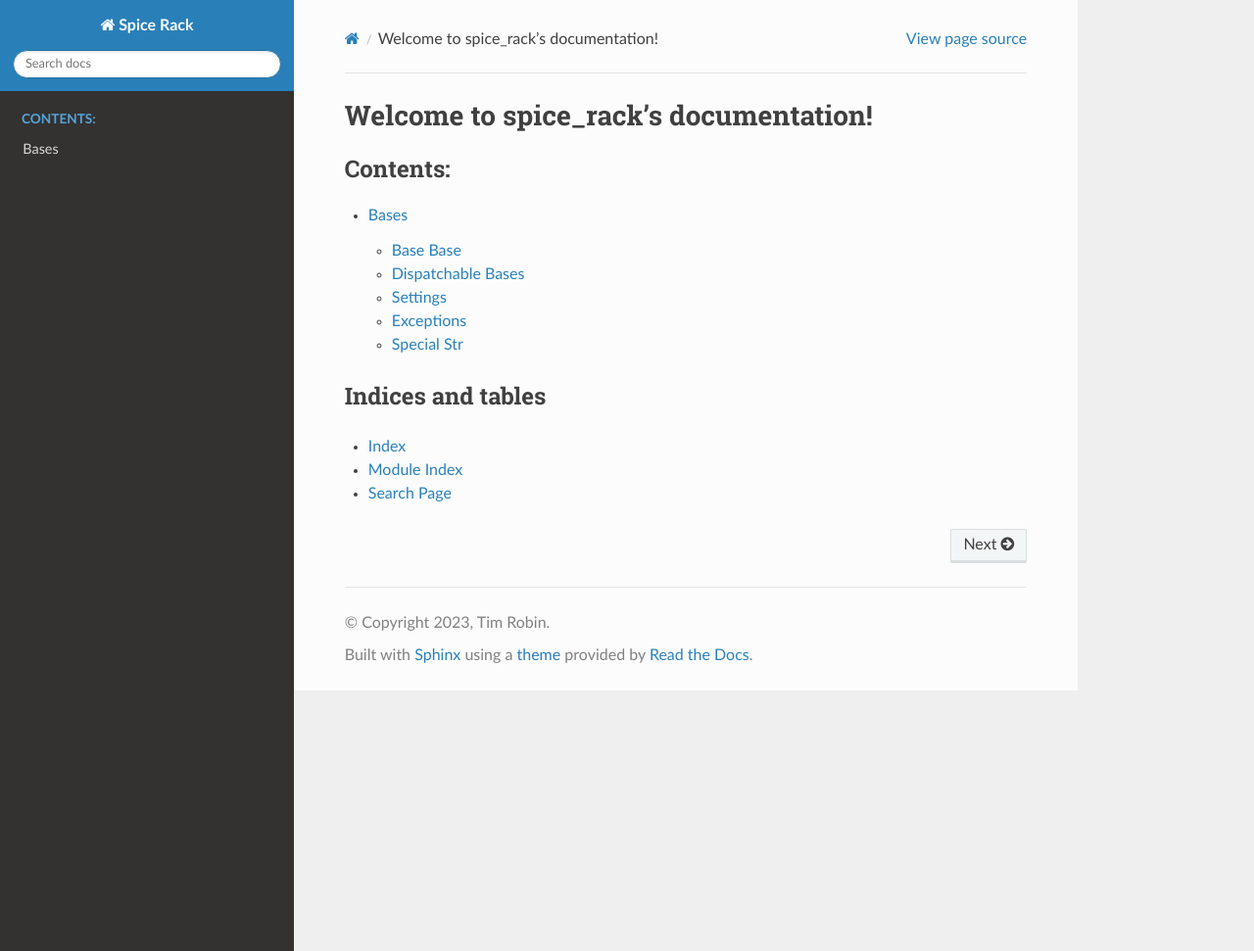
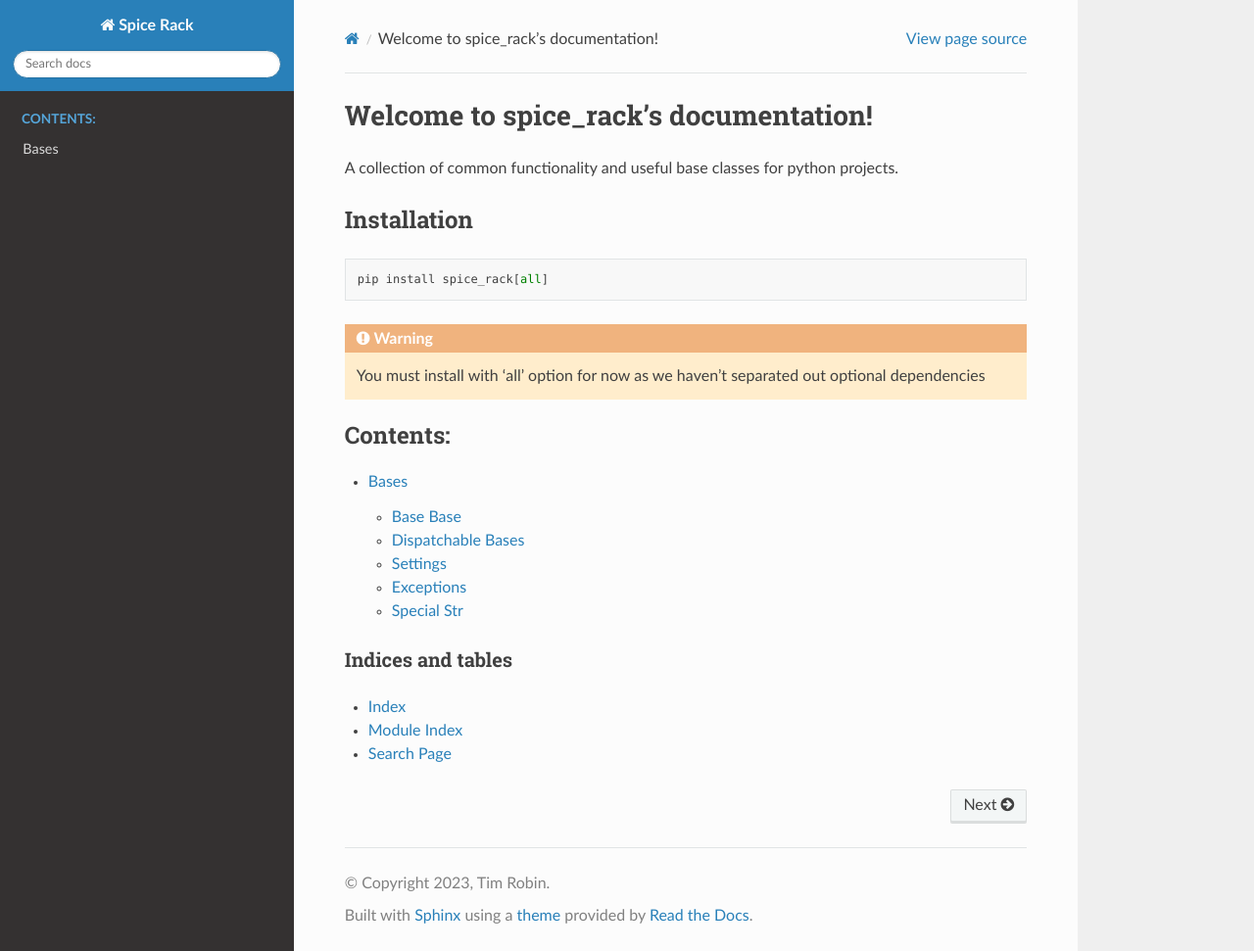
Before and after one commit to timorobin/spice_rack, a Sphinx documentation site: the page built from docs/source/index.rst, in a window 1280 px wide and 971 px high. Shown: the whole window at 98% size. Built offline with Sphinx 7.4.7 and the Read the Docs theme 2.0.0, drawn with Linux system fonts in a browser that asks for light colours.

Commit message:
added to docs

```diff
--- a/docs/source/index.rst
+++ b/docs/source/index.rst
@@ -1,9 +1,20 @@
 ======================================
 Welcome to spice_rack's documentation!
 ======================================
+A collection of common functionality and useful base classes for python projects.
+
+Installation
+------------
+.. code-block::
+
+    pip install spice_rack[all]
+
+.. warning::
+
+    You must install with 'all' option for now as we haven't separated out optional dependencies
 
 .. toctree::
-   :maxdepth: 4
+   :maxdepth: 2
    :caption: Contents:
 
    bases
```
Also changed, not shown: 1 other file.
